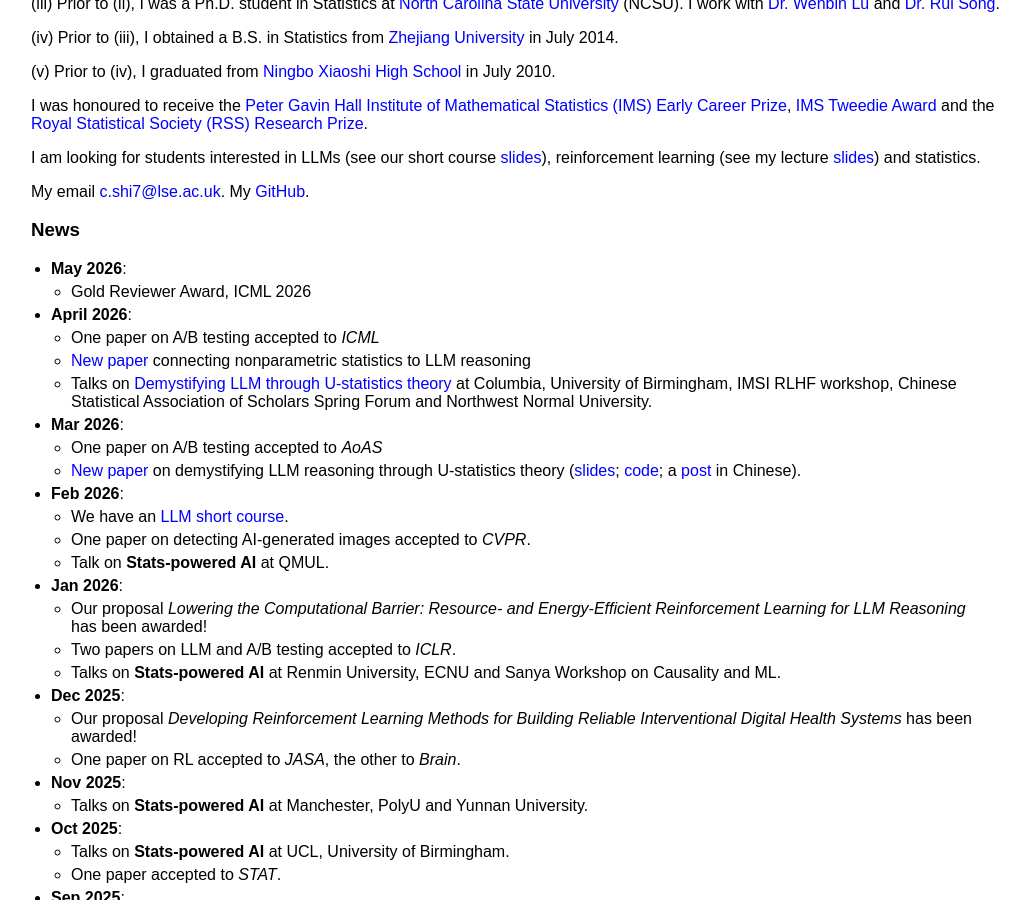
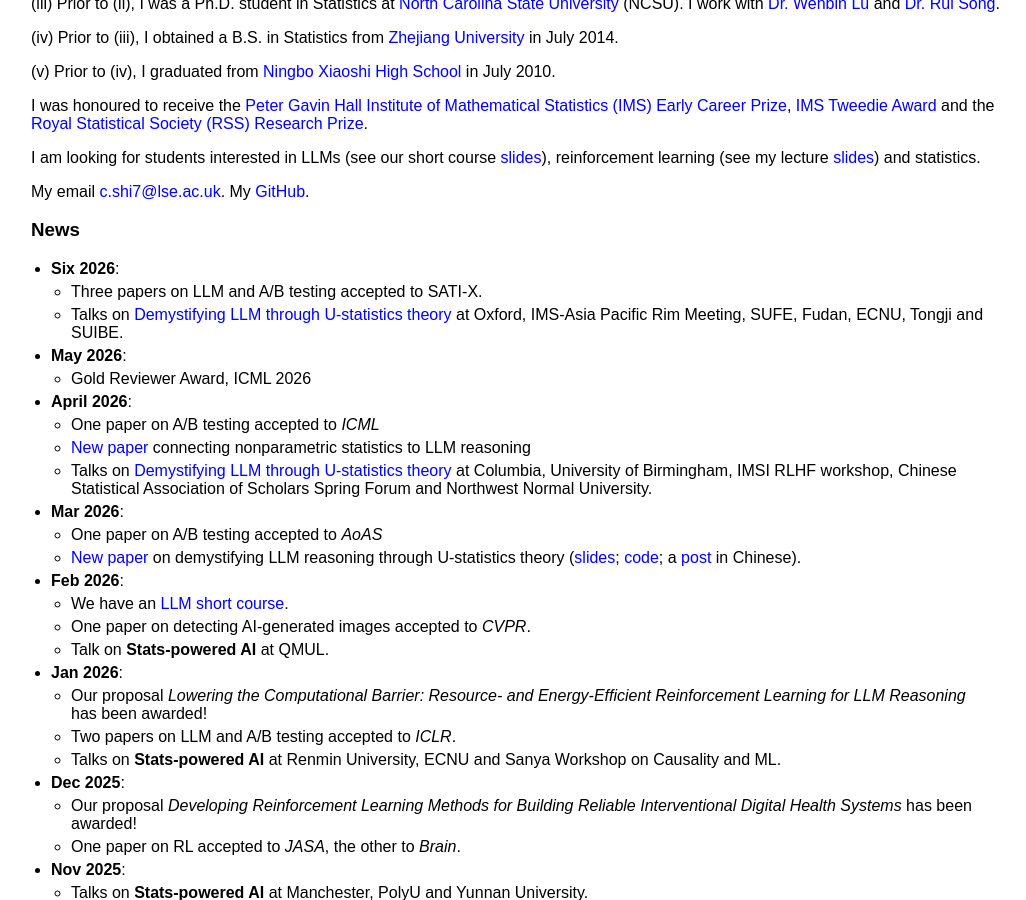
Before and after one commit to callmespring/callmespring.github.io, a Jekyll site: the page built from index.md, in a window 1280 px wide and 900 px high, scrolled down 981 px. Shown: the whole window, without its empty margins (109-1135 px from the left). Built offline with Jekyll 4.4.1, drawn with Linux system fonts in a browser that asks for light colours.

Commit message:
Update index.md

```diff
--- a/index.md
+++ b/index.md
@@ -27,6 +27,9 @@
 My email <c.shi7@lse.ac.uk>. My [GitHub](https://github.com/callmespring).
 
 ### News
+- **Six 2026**:
+  * Three papers on LLM and A/B testing accepted to SATI-X.
+  * Talks on [Demystifying LLM through U-statistics theory](./slides/GRPO.pdf) at Oxford, IMS-Asia Pacific Rim Meeting, SUFE, Fudan, ECNU, Tongji and SUIBE.
 - **May 2026**:
   * Gold Reviewer Award, ICML 2026
 - **April 2026**:
```
